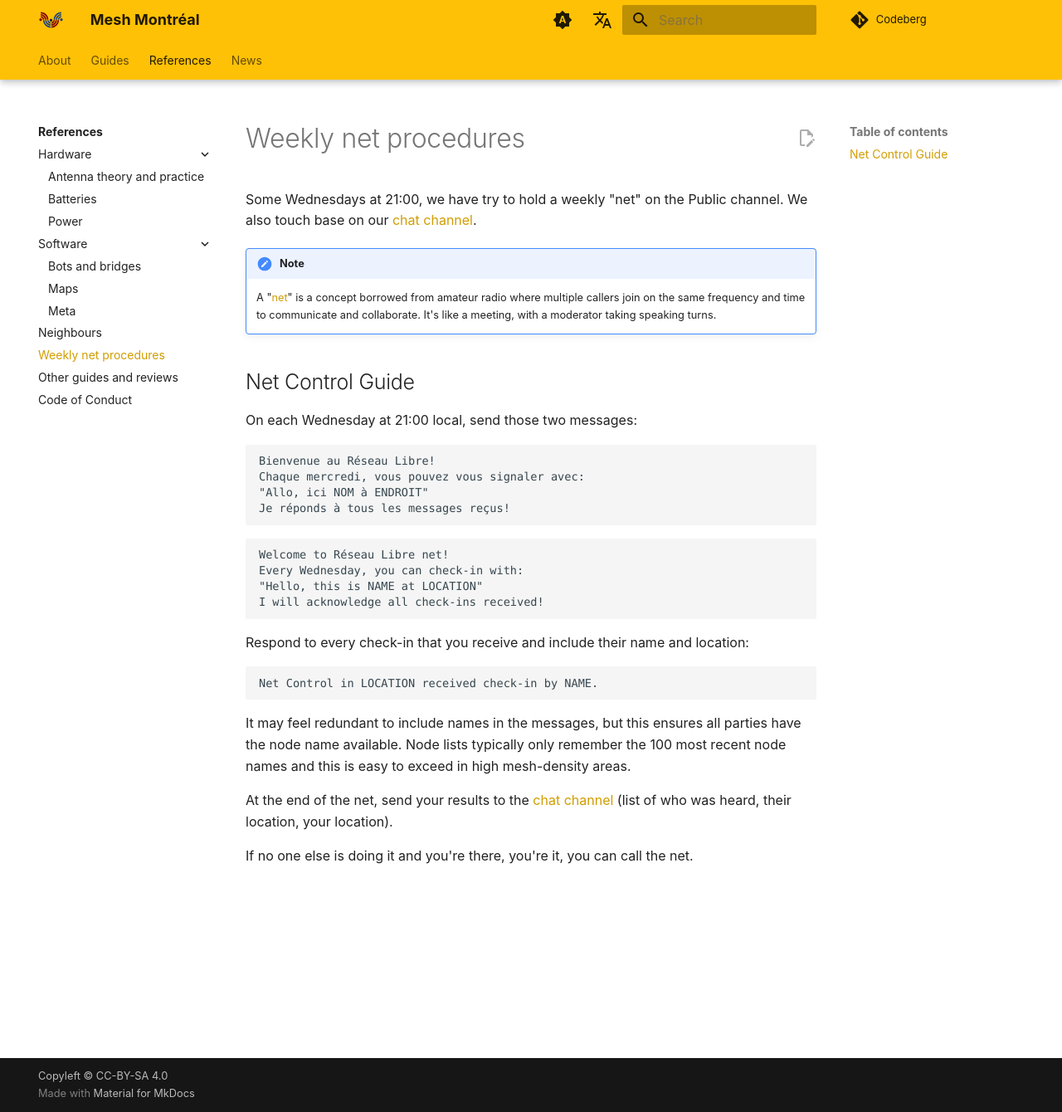
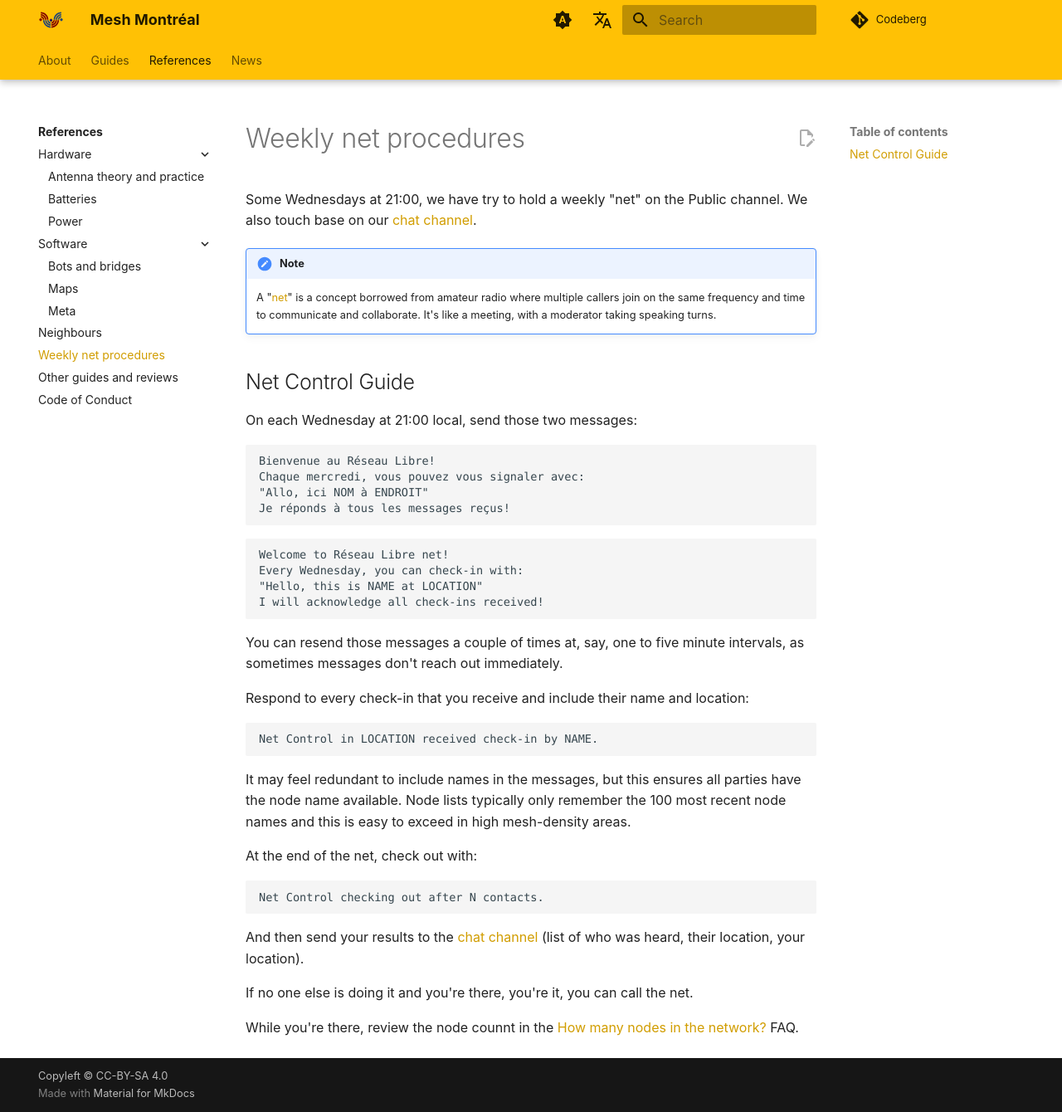
Before and after one commit to ReseauLibre/lora.reseaulibre.ca, an MkDocs documentation site: the page built from docs/references/net.md, in a window 1280 px wide and 1340 px high. Shown: the whole window at 83% size. Built offline with MkDocs 1.6.1 and Material for MkDocs 9.7.7, drawn with Linux system fonts in a browser that asks for light colours; plug-ins that fetch from the network failed and are left out; comment, search, counter and statistics services are not loaded.

Commit message:
net control: mention resends, checkout and map update

````diff
--- a/docs/references/net.md
+++ b/docs/references/net.md
@@ -28,6 +28,9 @@ Every Wednesday, you can check-in with:
 I will acknowledge all check-ins received!
 ```
 
+You can resend those messages a couple of times at, say, one to five
+minute intervals, as sometimes messages don't reach out immediately.
+
 Respond to every check-in that you receive and include their name and
 location:
 
@@ -40,8 +43,17 @@ ensures all parties have the node name available. Node lists typically
 only remember the 100 most recent node names and this is easy to
 exceed in high mesh-density areas.
 
-At the end of the net, send your results to the [chat channel](../contact.md) (list of who was
+At the end of the net, check out with:
+
+```
+Net Control checking out after N contacts.
+```
+
+And then send your results to the [chat channel](../contact.md) (list of who was
 heard, their location, your location).
 
 If no one else is doing it and you're there, you're it, you can call
 the net.
+
+While you're there, review the node counnt in the [How many nodes in
+the network?](../guides/faq.md#how-many-nodes-in-the-network) FAQ.
````
